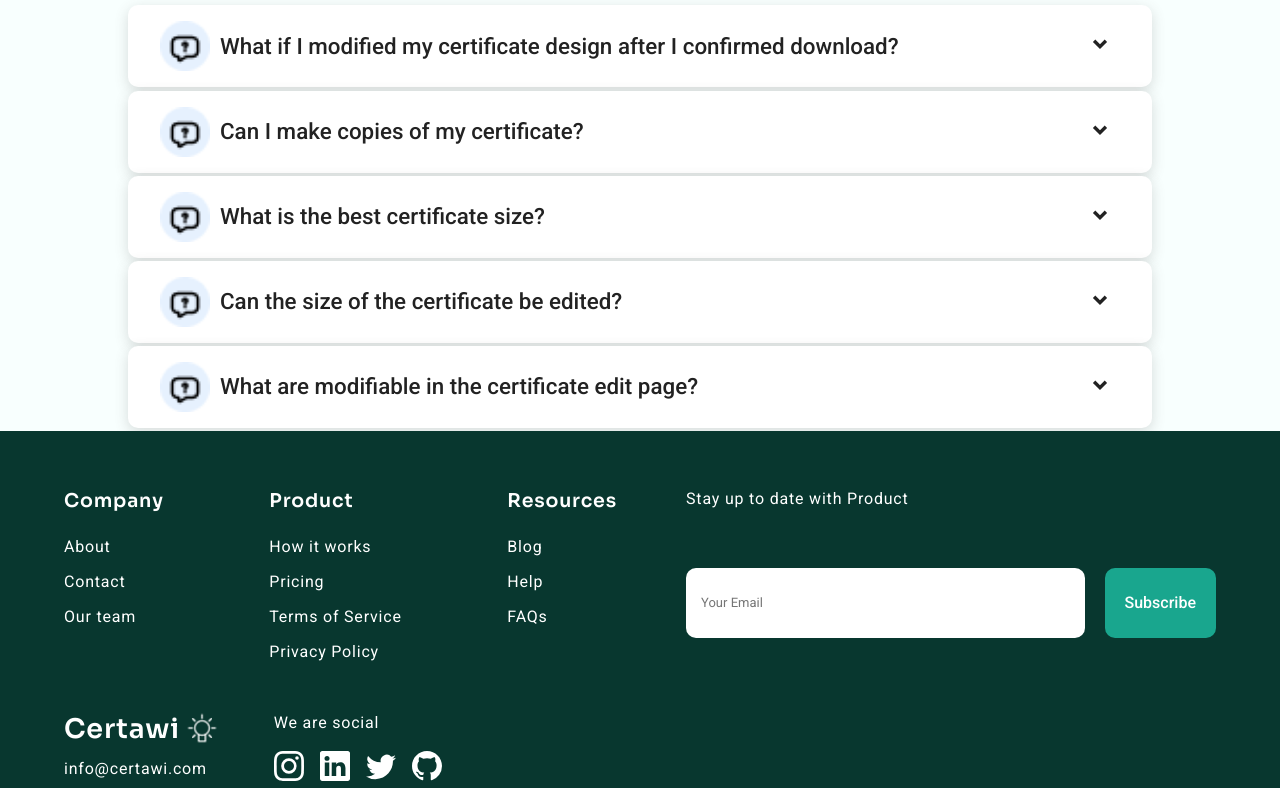
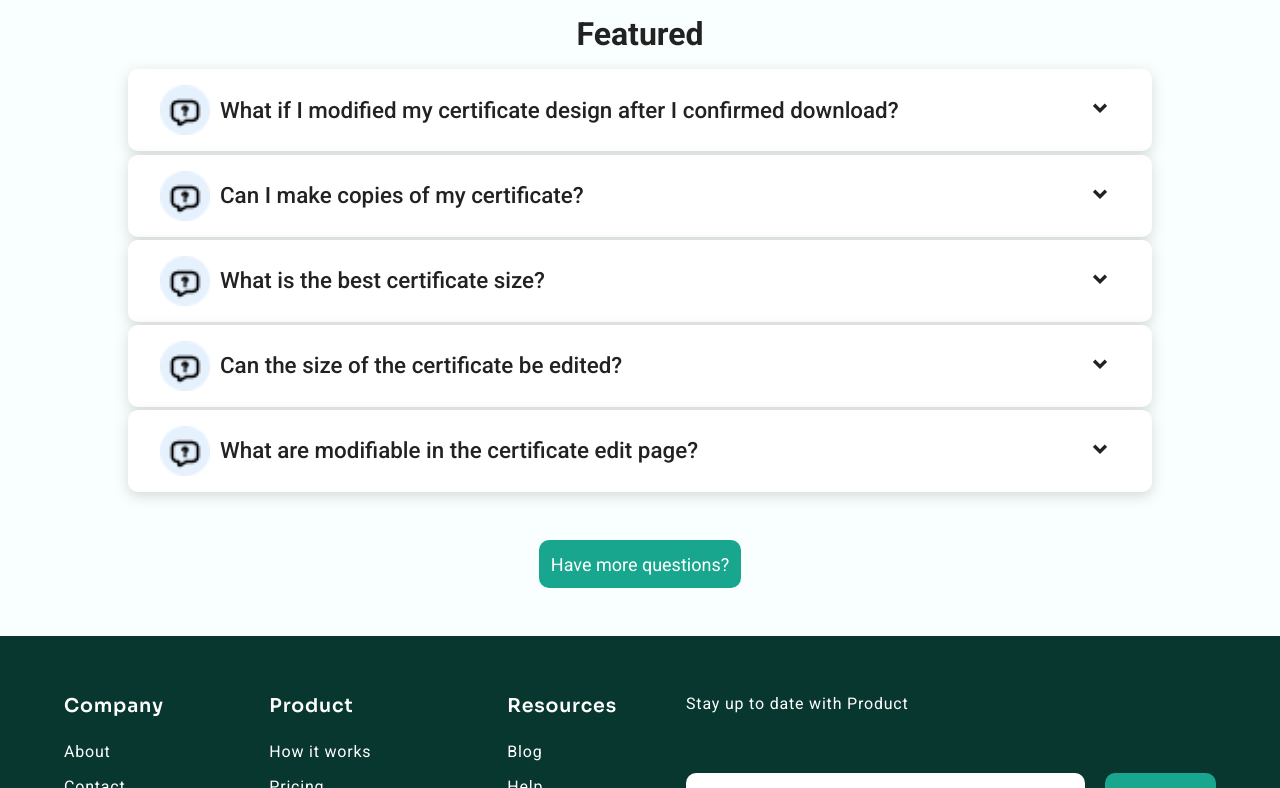
Before and after one commit to jaypee-0/mechanic-headlight, a React (Create React App) app: page /faq in a window 1280 px wide. Shown: the part 1969-2757 px from the top of the page. Built offline with nearby package versions, Linux system fonts and the light colour scheme; a web font is replaced by a local one.

Commit message:
Fix faq page

```diff
--- a/src/pages/FAQ/FAQcomp/FaqContainer.jsx
+++ b/src/pages/FAQ/FAQcomp/FaqContainer.jsx
@@ -18,7 +18,7 @@ export const FaqContainer = ({ header }) => {
   return (
     <>
       <section className={Style.faqContainer}>
-				<h2>{header}</h2>
+        <h2 className={Style.faq - header}>{header}</h2>
 
         {FaqList.map((faq, index) => {
           return (
--- a/src/pages/FAQ/faq.module.css
+++ b/src/pages/FAQ/faq.module.css
@@ -27,6 +27,7 @@
 }
 .faqContainer h2 {
   font-size: 1.2rem;
+  margin-bottom: 1rem;
 }
 .faqContainer .faqWrapper {
   box-shadow: 0px 4px 14px rgba(82, 77, 77, 0.2);
@@ -135,6 +136,13 @@
     font-size: 1rem;
   }
 }
+.faqBtn {
+  margin: 3rem auto;
+  display: flex;
+  justify-content: center;
+  align-items: center;
+}
+
 @media screen and (min-width: 769px) {
   .header {
     max-width: 1440px;
@@ -264,4 +272,4 @@
     line-height: 1.5;
     font-size: 1.4rem;
   }
-}/*# sourceMappingURL=faq.module.css.map */
+}
--- a/src/pages/FAQ/faq.module.scss
+++ b/src/pages/FAQ/faq.module.scss
@@ -33,8 +33,10 @@
   @include container();
   width: 80%;
   margin-top: 3rem;
+
   h2 {
     font-size: 1.2rem;
+    margin-bottom: 1rem;
   }
 
   .faqWrapper {
@@ -43,6 +45,7 @@
     border-radius: 10px;
     padding: 1rem 2rem;
     margin-bottom: 0.2rem;
+
     .faqQuestions {
       @include flexContainer(row, 100%, space-between);
       gap: 20px;
@@ -152,6 +155,13 @@
       }
     }
   }
+}
+
+.faqBtn {
+  margin: 3rem auto;
+  display: flex;
+  justify-content: center;
+  align-items: center;
 }
 
 @media screen and (min-width: 769px) {
--- a/src/pages/FAQ/index.jsx
+++ b/src/pages/FAQ/index.jsx
@@ -5,17 +5,23 @@ import { FaqHeader } from "./FAQcomp/FaqHeader";
 import { Featured } from "./FAQcomp/Featured";
 import { GettingStarted } from "./FAQcomp/GettingStarted";
 import { Uploads } from "./FAQcomp/Uploads";
+import Style from "./faq.module.scss";
+import Button from "../../component/Button";
 
 const FAQ = () => {
   return (
     <>
+      <section className={Style.faqWrap}></section>
       <FaqHeader />
       <GettingStarted header={"Getting Started"} />
       <Downloads header={"Downloads"} />
       <Uploads header={"Uploads"} />
       <Featured header={"Featured"} />
+      <div className={Style.faqBtn}>
+        <Button name={"Have more questions?"} />
+      </div>
     </>
   );
 };
 
-export default FAQ
+export default FAQ;
```
Also changed, not shown: src/pages/FAQ/FAQcomp/FaqItems.jsx (+2 -8 lines), src/pages/FAQ/FAQcomp/Downloads.jsx (indentation only), src/pages/FAQ/FAQcomp/FaqHeader.jsx (indentation only), src/pages/FAQ/FAQcomp/Featured.jsx (indentation only), src/pages/FAQ/FAQcomp/GettingStarted.jsx (indentation only), src/pages/FAQ/FAQcomp/Uploads.jsx (indentation only), 1 other file (tests, documents, lock files or other folders). Lines whose indentation alone changed are shown as unchanged.
